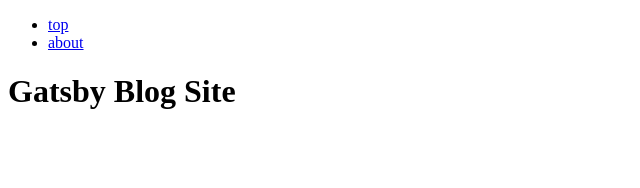
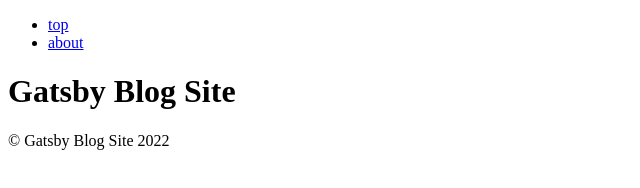
Before and after one commit to nsk0826/gatsby-site, a Gatsby site: page / in a window 1280 px wide. Shown: the whole page, without its empty margins (0-640 px from the left). Built offline with nearby package versions, Linux system fonts and the light colour scheme; Gatsby itself is replaced by a stand-in of ours.

Commit message:
add Footer

```diff
--- a/src/pages/index.js
+++ b/src/pages/index.js
@@ -1,11 +1,13 @@
 import React from "react";
 import Header from "../components/header.js";
+import Footer from "../components/footer.js";
 
 const BlogPage = () => {
   return (
     <div>
       <Header/>
       <h1>Gatsby Blog Site</h1>
+      <Footer/>
     </div>
   )
 }
```
